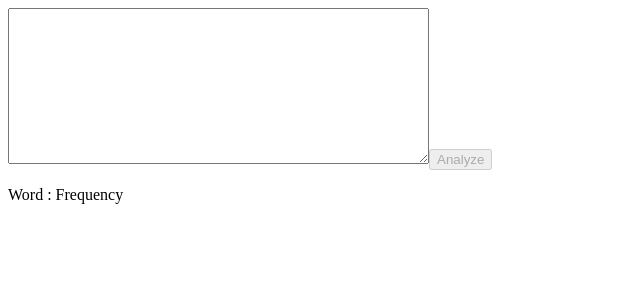
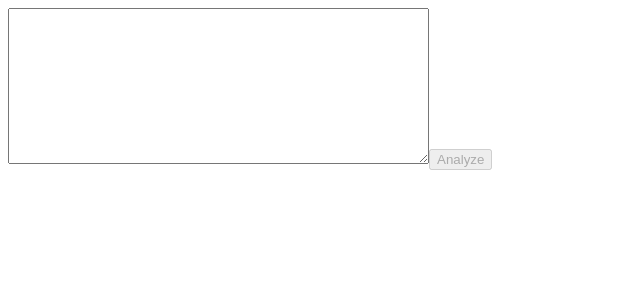
Before and after one commit to jjoseph05/ui-word-count, a React app: page / in a window 1280 px wide. Shown: the top 300 px of the page, without its empty margins (0-640 px from the left). Built offline with nearby package versions, Linux system fonts and the light colour scheme; the HTML template or start-up script is replaced by a standard one.

Commit message:
ReCharts Bar chart displaying

```diff
--- a/src/components/WordFrequencyApp.js
+++ b/src/components/WordFrequencyApp.js
@@ -1,6 +1,7 @@
 import React from 'react';
 import { connect } from 'react-redux';
-import analyzeText from '../util/analyzeText'
+import { BarChart, Bar, XAxis, YAxis, CartesianGrid, ResponsiveContainer, Tooltip, } from 'recharts';
+import analyzeText from '../util/analyzeText';
 
 const ADD_USER_INPUT = "ADD_USER_INPUT";
 
@@ -24,7 +25,9 @@ class WordFrequencyApp extends React.Component {
         <WordsForm onSubmit={(words) => {
           this.props.dispatch(addUserInput(words))
         }}/>
-        <FrequencyCountList words={this.props.inputData.wordContainer}/>
+        {this.props.inputData.wordContainer.userInput &&
+          <FrequencyGraph data={this.props.inputData.wordContainer}/>
+        }
       </div>
     )
   }
@@ -71,29 +74,21 @@ class WordsForm extends React.Component {
   }
 }
 
-const FrequencyCountList = (props) => {
-  const { userInput: wordCount } = props.words;
+const FrequencyGraph = (props) => {
+  const { userInput: data } = props.data;
 
   return (
-    <div>
-      <p>Word : Frequency</p>
-      {wordCount &&
-        Object.keys(wordCount).map((word, index) => (
-          <FrequencyCountItem
-            key={index}
-            word={word}
-            count={wordCount[word]}
-          />
-        ))
-      }
-    </div>
-  )
+    <ResponsiveContainer width="90%" height={500}>
+        <BarChart width={500} height={100} data={data}
+              margin={{top: 5, right: 30, left: 20, bottom: 5}}>
+          <CartesianGrid strokeDasharray="3 3"/>
+          <XAxis dataKey="count"/>
+          <YAxis/>
+          <Tooltip/>
+          <Bar dataKey="word" dataKey="count" fill="red" />
+        </BarChart>
+    </ResponsiveContainer>
+  );
 }
 
-const FrequencyCountItem = (props) => (
-  <div className="responsive-circle">
-    <div className="circle-inner"> &#123; {props.word} : {props.count} &#125;</div>
-  </div>
-);
-
 export default connect(mapStateToProps)(WordFrequencyApp);
```
